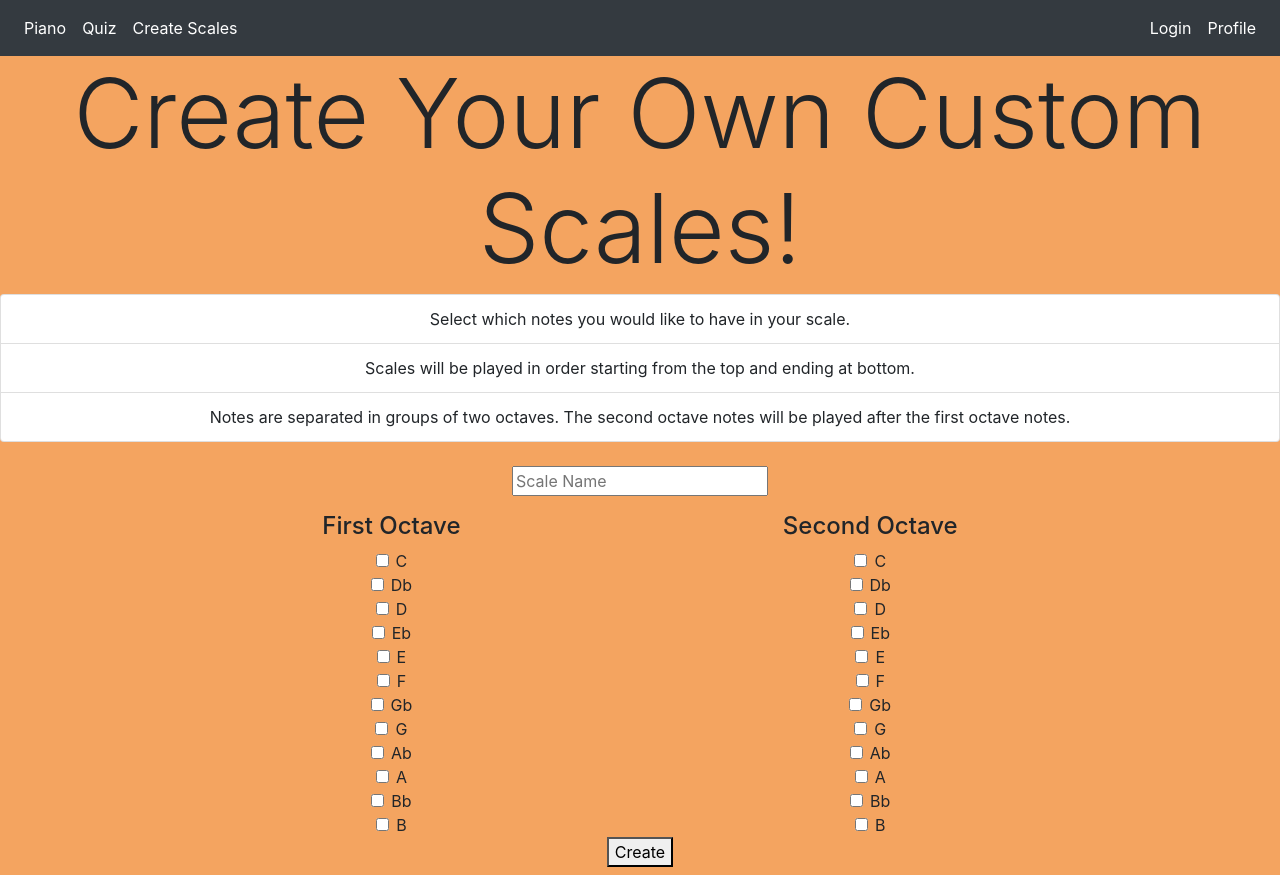
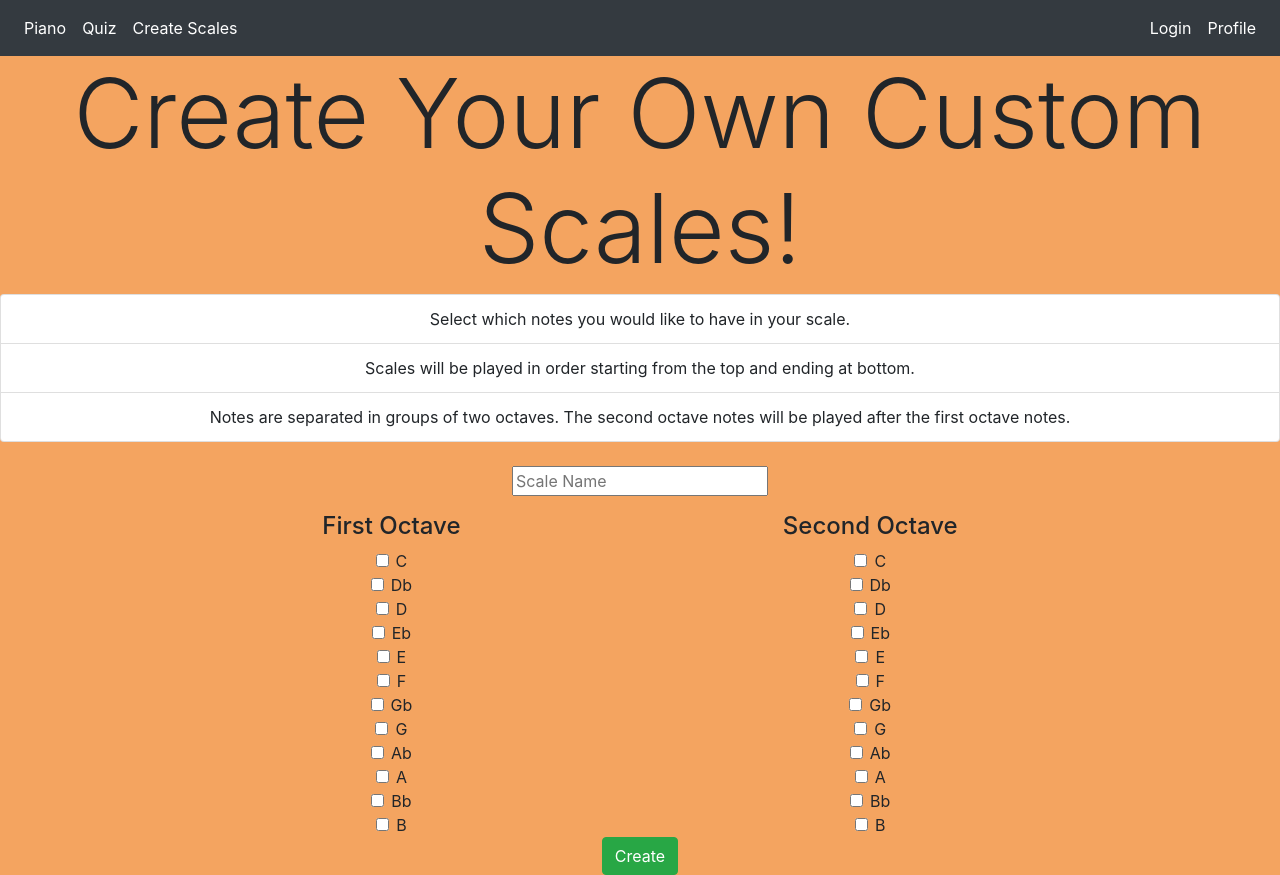
Before and after one commit to Reed22/MusicMakers, a React (Create React App) app: page /create-scales in a window 1280 px wide. Built offline with nearby package versions, Linux system fonts and the light colour scheme; no server answers.

Commit message:
more css on custom scale form

```diff
--- a/public/index.css
+++ b/public/index.css
@@ -135,7 +135,6 @@ body {
   cursor: pointer;
 }
 
-/*** Start of Letters on Keys ***/
 .key p {
   position: relative;
   font-size: 20px;
@@ -176,7 +175,6 @@ body {
   }
   .fretboard-open{border-radius:30px;color: red}
 
-/*** End of Letters on Keys ***/
 
 #profile {
   width: 100vw;
@@ -195,8 +193,6 @@ body {
   margin-left: 1vw;
 }
 
-
-
 #check-container {
   padding-top: 2vh;
   display: flex;
--- a/src/components/CreateScalesForm.jsx
+++ b/src/components/CreateScalesForm.jsx
@@ -71,7 +71,7 @@ export default function CreateScales(props) {
                                     {generateCheckFields(2)}
                                 </div>
                             </div>
-                            <button type="submit">Create</button>
+                            <button className="btn btn-success" type="submit">Create</button>
                         </Form>
                     )
                 }
```
